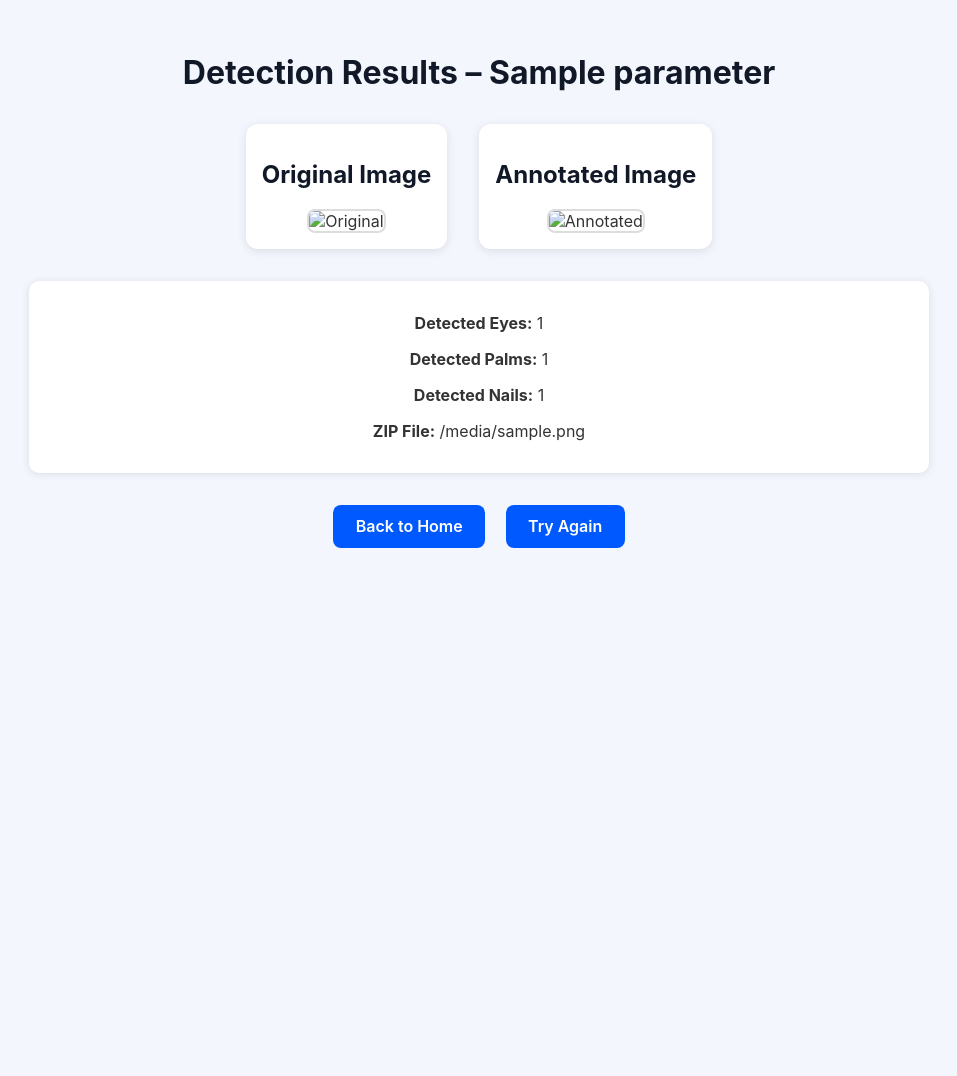
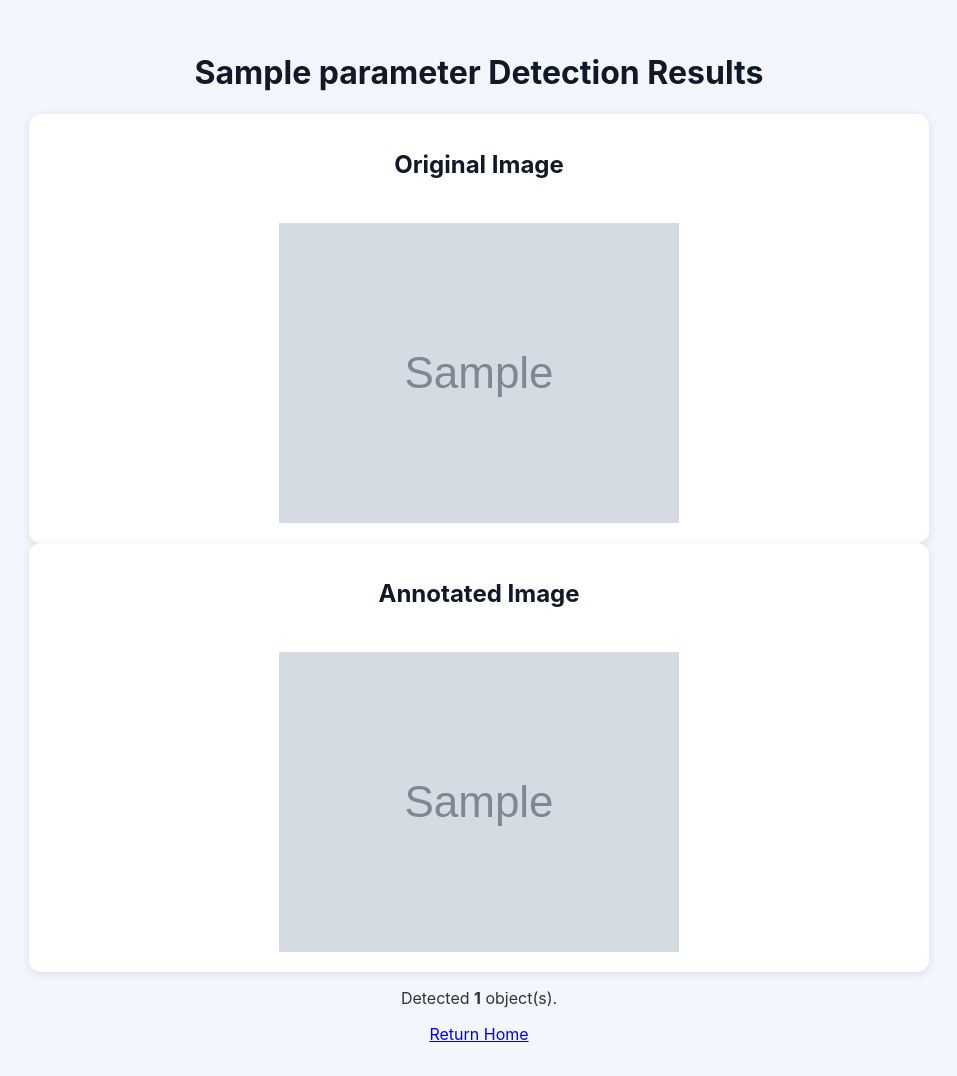
Before and after one commit to Sigfredkent123/nova-detection-pipeline, a Flask app: template templates/results.html in a window 1280 px wide. Shown: the whole page, without its empty margins (161-1118 px from the left). Before the commit the page ends 548 px from the top, so only its background shows below. Run offline with Flask 3, Linux system fonts and the light colour scheme; the template is opened without the code that fills it: most values are stand-ins (such as "Sample title", 1, 10 or a date in 2020); grey boxes marked "Sample" are stand-in pictures.

Commit message:
Update results.html

```diff
--- a/templates/results.html
+++ b/templates/results.html
@@ -2,44 +2,34 @@
 <html lang="en">
 <head>
   <meta charset="UTF-8">
-  <title>NoVA-SCAN Results</title>
+  <meta name="viewport" content="width=device-width, initial-scale=1.0">
+  <title>NOVA - {{ parameter }} Detection Results</title>
   <link rel="stylesheet" href="{{ url_for('static', filename='style.css') }}">
 </head>
 <body>
   <div class="container">
-    <h1>Detection Results – {{ parameter|capitalize }}</h1>
+    <h1>{{ parameter }} Detection Results</h1>
 
-    <div class="image-comparison">
-      {% if result.original_image %}
-      <div class="image-box">
-        <h2>Original Image</h2>
-        <img src="{{ url_for('view_file', filename=result.original_image) }}"
-             alt="Original" class="result-image">
+    {% if error %}
+      <p class="error">{{ error }}</p>
+    {% else %}
+      <div class="results-grid">
+        <div class="image-box">
+          <h2>Original Image</h2>
+          <img src="{{ original_image }}" alt="Original Image" class="preview">
+        </div>
+        <div class="image-box">
+          <h2>Annotated Image</h2>
+          <img src="{{ annotated_image }}" alt="Annotated Image" class="preview">
+        </div>
       </div>
-      {% endif %}
 
-      {% if result.annotated_image %}
-      <div class="image-box">
-        <h2>Annotated Image</h2>
-        <img src="{{ url_for('view_file', filename=result.annotated_image) }}"
-             alt="Annotated" class="result-image">
-      </div>
-      {% endif %}
-    </div>
+      <p class="summary">
+        Detected <strong>{{ num_objects }}</strong> object(s).
+      </p>
+    {% endif %}
 
-    <div class="info-block">
-      {% if result.num_eyes %}<p><strong>Detected Eyes:</strong> {{ result.num_eyes }}</p>{% endif %}
-      {% if result.num_palms %}<p><strong>Detected Palms:</strong> {{ result.num_palms }}</p>{% endif %}
-      {% if result.num_nails %}<p><strong>Detected Nails:</strong> {{ result.num_nails }}</p>{% endif %}
-      {% if result.zip_file %}
-      <p><strong>ZIP File:</strong> {{ result.zip_file }}</p>
-      {% endif %}
-    </div>
-
-    <div class="button-group">
-      <a href="/" class="btn">Back to Home</a>
-      <a href="{{ url_for('camera', parameter=parameter) }}" class="btn">Try Again</a>
-    </div>
+    <a href="/" class="button">Return Home</a>
   </div>
 </body>
 </html>
```
